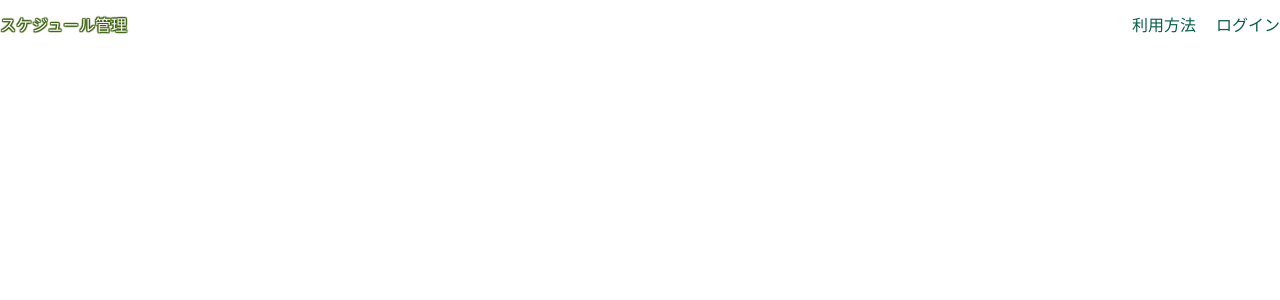
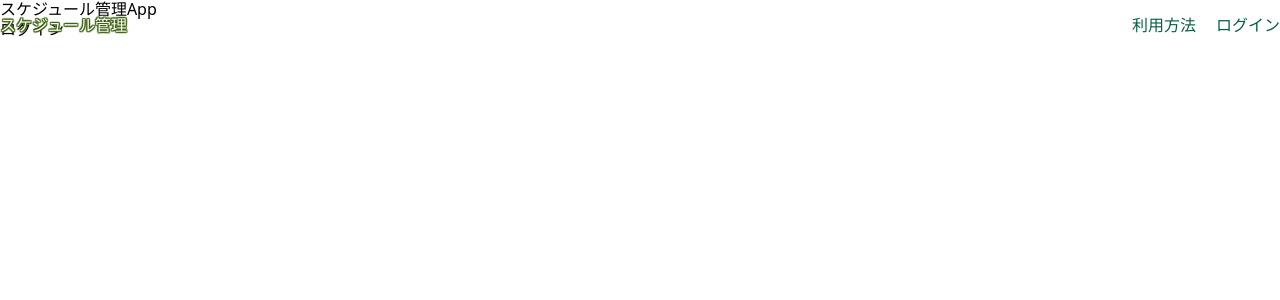
Before and after one commit to Hashimoto-Noriaki/react-calender-app, a React (Vite) app: page / in a window 1280 px wide. Shown: the top 300 px of the page. Built offline with nearby package versions, Linux system fonts and the light colour scheme.

Commit message:
コンテンツ部分作成

```diff
--- a/src/components/atoms/TopPage.tsx
+++ b/src/components/atoms/TopPage.tsx
@@ -14,6 +14,18 @@ export const TopPage = () => {
                     </nav>
                 </div>
             </header>
+            <main>
+                <div>
+                    <p>
+                        スケジュール管理App
+                    </p>
+                </div>
+                <div>
+                    <button>
+                        ログイン
+                    </button>
+                </div>
+            </main>
         </div>
     )
 }
```
